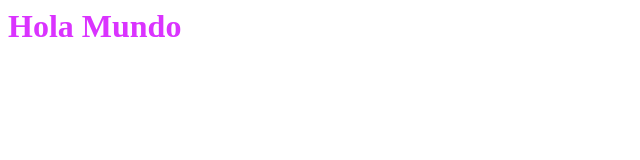
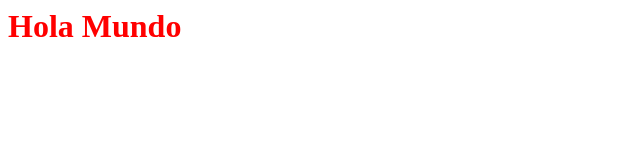
Before and after one commit to oupyne/proof, a plain HTML site: page index.html in a window 1280 px wide. Shown: the whole page, without its empty margins (0-640 px from the left). Drawn offline with Linux system fonts and the light colour scheme.

Commit message:
Update estilo.css

```diff
--- a/css/estilo.css
+++ b/css/estilo.css
@@ -1 +1 @@
-h1 { color: #DA33FF; }
+h1 { color: red; }
```
